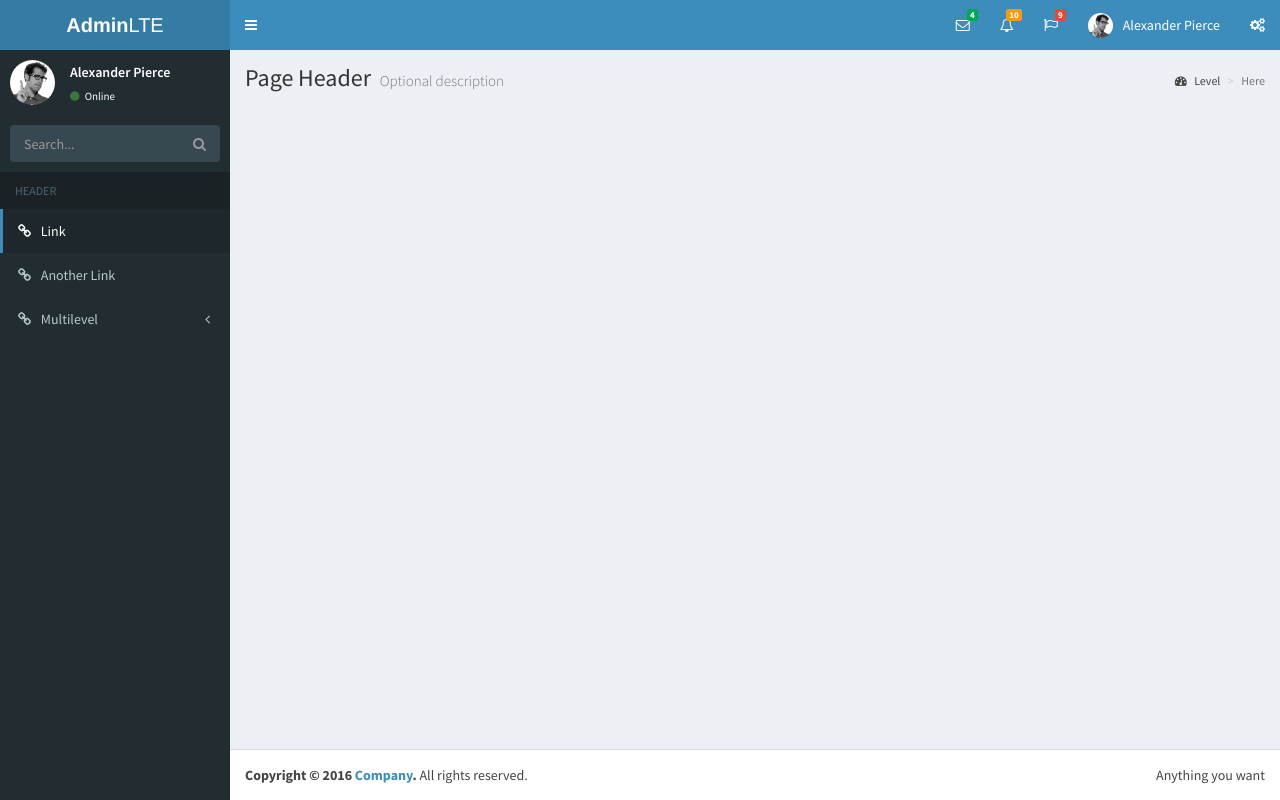
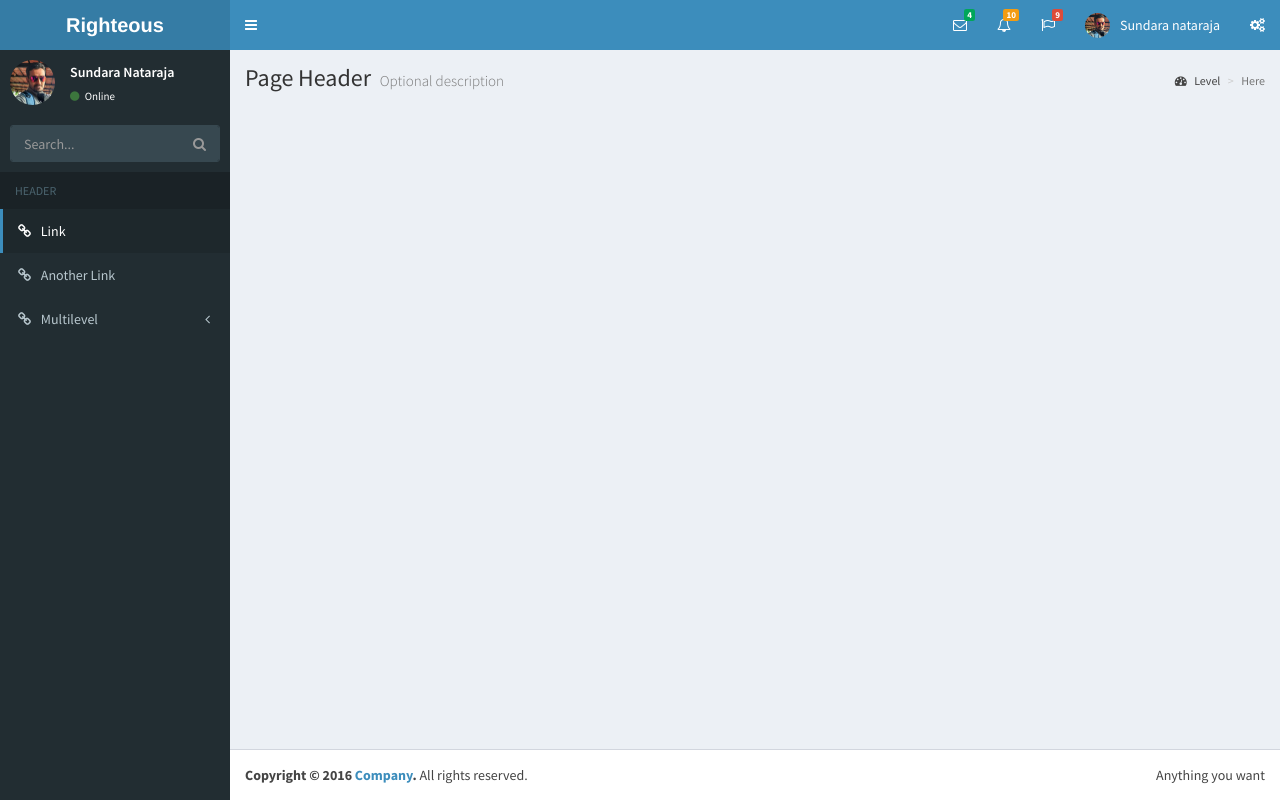
Before and after one commit to TheSundar/SmartHire, a Django app: template templates/index.html in a window 1280 px wide. Run offline with Django 3.2, Linux system fonts and the light colour scheme; the template is opened without the code that fills it, so the values that code supplies are empty; some libraries are stand-ins or nearby versions.

Commit message:
Setting.py for heroku

```diff
--- a/templates/index.html
+++ b/templates/index.html
@@ -7,7 +7,7 @@ scratch. This page gets rid of all links and provides the needed markup only.
 <head>
   <meta charset="utf-8">
   <meta http-equiv="X-UA-Compatible" content="IE=edge">
-  <title>AdminLTE 2 | Starter</title>
+  <title>Righteous</title>
   <!-- Tell the browser to be responsive to screen width -->
   <meta content="width=device-width, initial-scale=1, maximum-scale=1, user-scalable=no" name="viewport">
   <!-- Bootstrap 3.3.6 -->
@@ -60,9 +60,9 @@ desired effect
     <!-- Logo -->
     <a href="../static/index2.html" class="logo">
       <!-- mini logo for sidebar mini 50x50 pixels -->
-      <span class="logo-mini"><b>A</b>LT</span>
+      <span class="logo-mini"><b>R</b></span>
       <!-- logo for regular state and mobile devices -->
-      <span class="logo-lg"><b>Admin</b>LTE</span>
+      <span class="logo-lg"><b>Righteous</b></span>
     </a>
 
     <!-- Header Navbar -->
@@ -90,7 +90,7 @@ desired effect
                     <a href="#">
                       <div class="pull-left">
                         <!-- User Image -->
-                        <img src="../static/dist/img/user2-160x160.jpg" class="img-circle" alt="User Image">
+                        <img src="../static/dist/img/.facebook_1469646273875.jpg" class="img-circle" alt="User Image">
                       </div>
                       <!-- Message title and timestamp -->
                       <h4>
@@ -174,17 +174,17 @@ desired effect
             <!-- Menu Toggle Button -->
             <a href="#" class="dropdown-toggle" data-toggle="dropdown">
               <!-- The user image in the navbar-->
-              <img src="../static/dist/img/user2-160x160.jpg" class="user-image" alt="User Image">
+              <img src="../static/dist/img/.facebook_1469646273875.jpg" class="user-image" alt="User Image">
               <!-- hidden-xs hides the username on small devices so only the image appears. -->
-              <span class="hidden-xs">Alexander Pierce</span>
+              <span class="hidden-xs">Sundara nataraja</span>
             </a>
             <ul class="dropdown-menu">
               <!-- The user image in the menu -->
               <li class="user-header">
-                <img src="../static/dist/img/user2-160x160.jpg" class="img-circle" alt="User Image">
+                <img src="../static/dist/img/.facebook_1469646273875.jpg" class="img-circle" alt="User Image">
 
                 <p>
-                  Alexander Pierce - Web Developer
+                  Sundara nataraja - Web Developer
                   <small>Member since Nov. 2012</small>
                 </p>
               </li>
@@ -231,10 +231,10 @@ desired effect
       <!-- Sidebar user panel (optional) -->
       <div class="user-panel">
         <div class="pull-left image">
-          <img src="../static/dist/img/user2-160x160.jpg" class="img-circle" alt="User Image">
+          <img src="../static/dist/img/.facebook_1469646273875.jpg" class="img-circle" alt="User Image">
         </div>
         <div class="pull-left info">
-          <p>Alexander Pierce</p>
+          <p>Sundara Nataraja</p>
           <!-- Status -->
           <a href="#"><i class="fa fa-circle text-success"></i> Online</a>
         </div>
```
